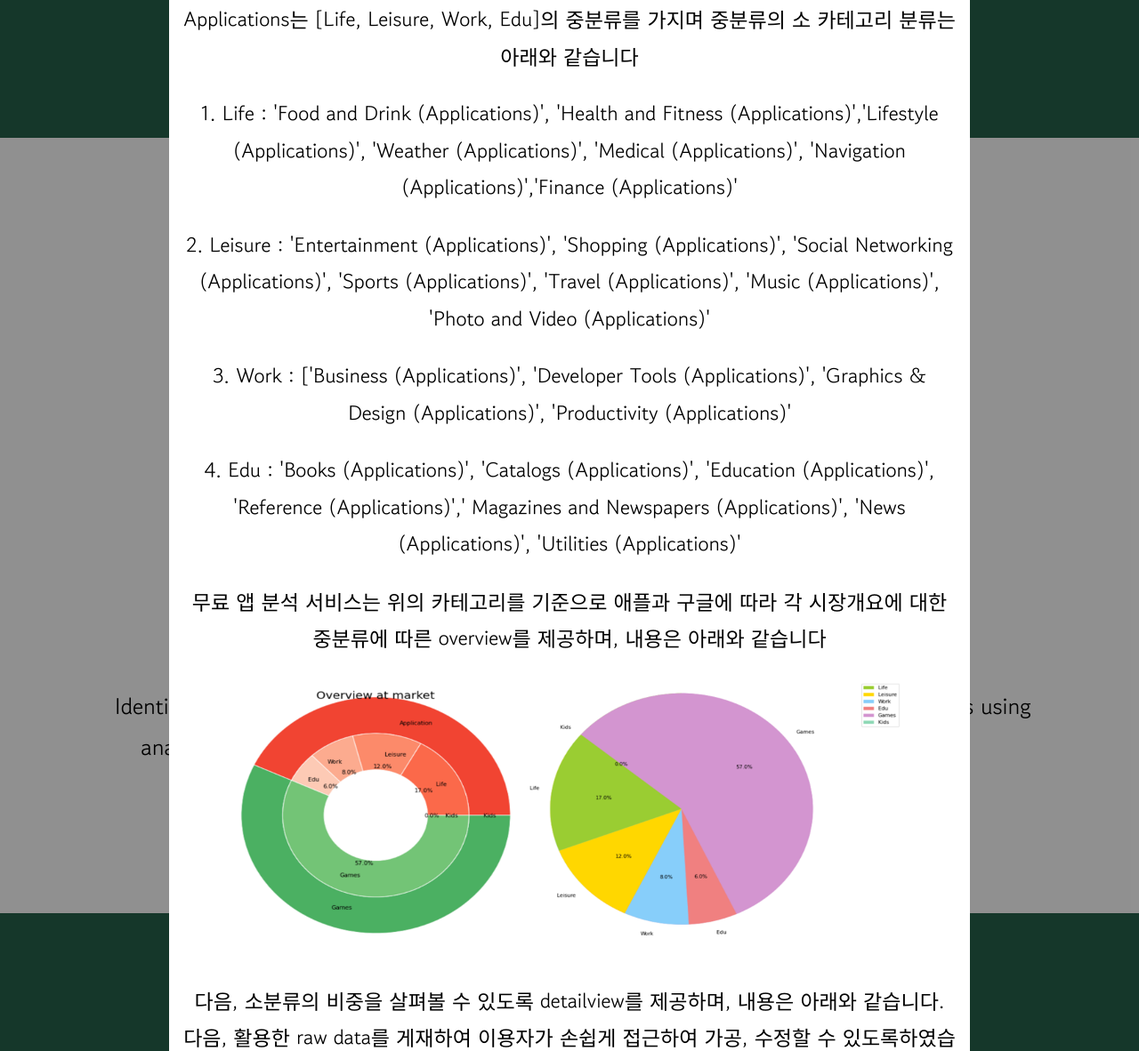
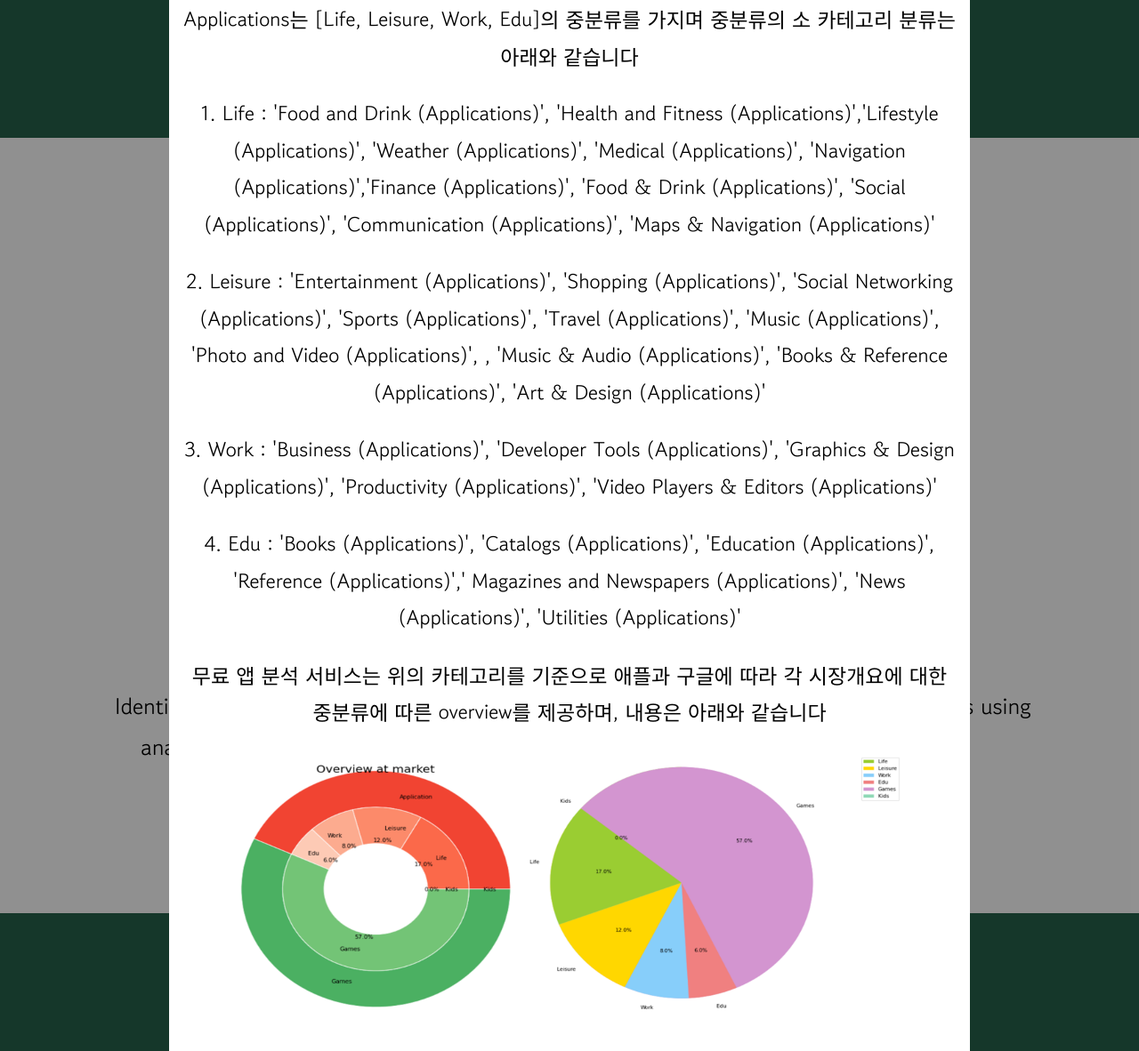
Before and after one commit to creamcheesesteak/Project_EasterEgg, a Django app: page /info in a window 1280 px wide, after a click that opens the changed part. Shown: the part 768-1950 px from the top of the page at 89% size. Run offline with Django 3.2, Linux system fonts and the light colour scheme; some web fonts are replaced.

Commit message:
누락된 무료/유료 카테고리 항목 추가

```diff
--- a/templates/info.html
+++ b/templates/info.html
@@ -101,9 +101,9 @@
                      <p>우리는 본 서비스를 통해 예비 개발자들이 사전 시장조사시 시장파악과 관련정보 획득에 도움을 줄 뿐만 아니라 마케팅, 연구자 등 앱 시장 파악에 기여하기를 기대합니다</p>
                      <p>카테고리는 Games, Applications, Kids의 대분류를 가지며, 무료 앱 페이지는 Games, Kids의 비중이 적기 때문에 Applications에 대해 분석합니다</p>
                      <p>Applications는 [Life, Leisure, Work, Edu]의 중분류를 가지며 중분류의 소 카테고리 분류는아래와 같습니다 </p>
-                     <p>1. Life : 'Food and Drink (Applications)', 'Health and Fitness (Applications)','Lifestyle (Applications)', 'Weather (Applications)', 'Medical (Applications)', 'Navigation (Applications)','Finance (Applications)'</p>
-                     <p>2. Leisure : 'Entertainment (Applications)', 'Shopping (Applications)', 'Social Networking (Applications)', 'Sports (Applications)', 'Travel (Applications)', 'Music (Applications)', 'Photo and Video (Applications)'</p>
-                     <p>3. Work : ['Business (Applications)', 'Developer Tools (Applications)', 'Graphics & Design (Applications)', 'Productivity (Applications)'</p>
+                     <p>1. Life : 'Food and Drink (Applications)', 'Health and Fitness (Applications)','Lifestyle (Applications)', 'Weather (Applications)', 'Medical (Applications)', 'Navigation (Applications)','Finance (Applications)', 'Food & Drink (Applications)', 'Social (Applications)', 'Communication (Applications)', 'Maps & Navigation (Applications)'</p>
+                     <p>2. Leisure : 'Entertainment (Applications)', 'Shopping (Applications)', 'Social Networking (Applications)', 'Sports (Applications)', 'Travel (Applications)', 'Music (Applications)', 'Photo and Video (Applications)', , 'Music & Audio (Applications)', 'Books & Reference (Applications)', 'Art & Design (Applications)'</p>
+                     <p>3. Work : 'Business (Applications)', 'Developer Tools (Applications)', 'Graphics & Design (Applications)', 'Productivity (Applications)', 'Video Players & Editors (Applications)'</p>
                      <p>4. Edu : 'Books (Applications)', 'Catalogs (Applications)', 'Education (Applications)', 'Reference (Applications)',' Magazines and Newspapers (Applications)', 'News (Applications)', 'Utilities (Applications)'</p>
                      <p>무료 앱 분석 서비스는 위의 카테고리를 기준으로 애플과 구글에 따라 각 시장개요에 대한 중분류에 따른 overview를 제공하며, 내용은 아래와 같습니다</p>
                      <img src="./static/images/free_overview.png" style="width:60vw; height:25vw;">
@@ -138,7 +138,7 @@
                             <p>카테고리는 Games, Applications, Kids의 대분류를 가지며, 우리는 유료 앱 순위에 랭크된 앱들의 대부분은 Games임을 확인할 수 있었습니다</p>
                             <p>따라서, 본 프로젝트에서는 유료앱의 타 카테고리 간 비교분석이 유의미하지 않을 것이라고 판단되어 유료 앱 중 '게임' 카테고리에 한정하여 게임 장르(롤플레잉, 아케이드, etc)의 선호도 비중을 시각화하여 분포와 선호도를 파악합니다</p>
                             <p>Games에 대한 소 카테고리 분류는 아래와 같습니다</p>
-                            <p>Games : ‘Action (Games)’, ‘Adventure (Games)’, ‘Board (Games)’, ‘Card (Games)’, ‘Casino (Games)’, ‘Casual (Games)’, ‘Dice (Games)’, ‘Education (Games)’, ‘Family (Games)’, ‘Kids (Games)’, ‘Music (Games)’, ‘Puzzle (Games)’, ‘Racing (Games)’, ‘Role (Games)’ ‘Playing (Games)’, ‘Simulation (Games)’, ‘Sports (Games)’, ‘Strategy (Games)’, ‘Trivia (Games)’, ‘Word (Games)’</p>
+                            <p>Games : ‘Action (Games)’, ‘Adventure (Games)’, ‘Board (Games)’, ‘Card (Games)’, ‘Casino (Games)’, ‘Casual (Games)’, ‘Dice (Games)’, ‘Education (Games)’, ‘Family (Games)’, ‘Kids (Games)’, ‘Music (Games)’, ‘Puzzle (Games)’, ‘Racing (Games)’, ‘Role (Games)’ ‘Playing (Games)’, ‘Simulation (Games)’, ‘Sports (Games)’, ‘Strategy (Games)’, ‘Trivia (Games)’, ‘Word (Games)’, 'Arcade (Games)', 'Educational (Games)', 'Role Playing (Games)'</p>
                             <p>본 서비스는 Games의 소 카테고리 분류에 따라 비중이 얼마나 차지하고 있는지 이용자가 살펴볼 수 있도록 detailview를 제공하며, 내용은 아래와 같습니다</p>
                             <img src="./static/images/paid_detailview.png" style="width:60vw; height:25vw;">
                             <p>다음, 활용한 raw data를 게재하여 이용자가 손쉽게 접근하여 가공, 수정할 수 있도록하였습니다</p>
```
